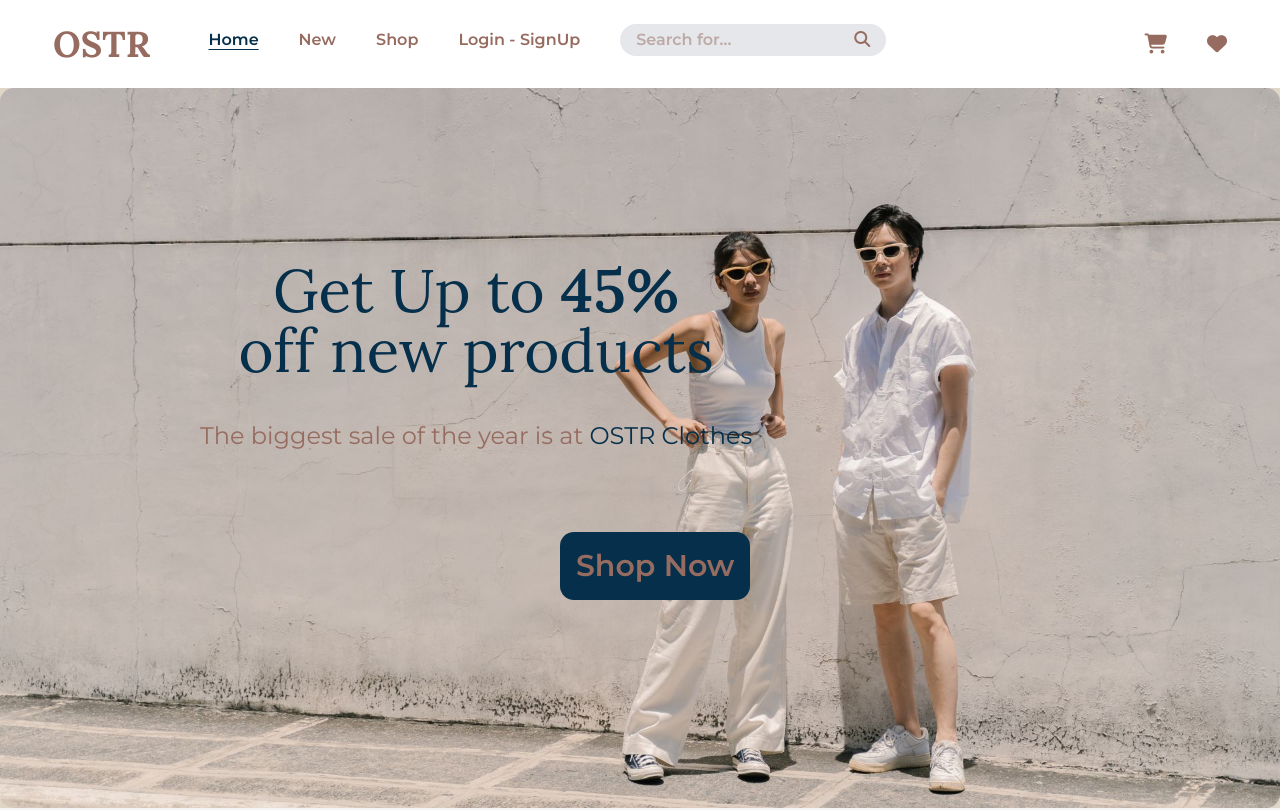
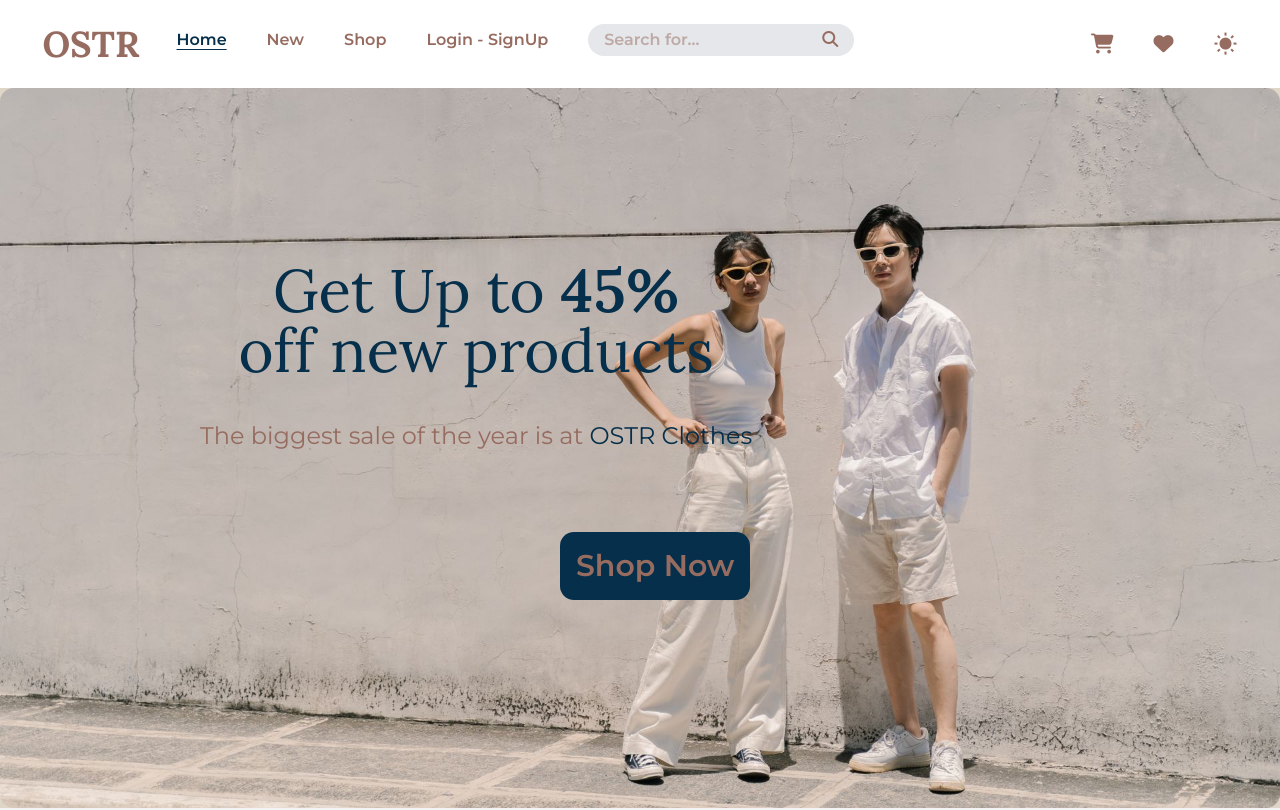
Before and after one commit to omrmhd5/OSTR, a React (Vite) app: page / in a window 1280 px wide. Shown: the top 810 px of the page. Built offline with nearby package versions, Linux system fonts and the light colour scheme.

Commit message:
DarkMode Done (No Colors)

```diff
--- /dev/null
+++ b/src/components/ui/DarkModeToggle.jsx
@@ -0,0 +1,28 @@
+// components/DarkModeToggle.jsx
+import { useEffect, useState } from "react";
+
+export default function DarkModeToggle() {
+  const [darkMode, setDarkMode] = useState(
+    () => localStorage.getItem("theme") === "dark"
+  );
+
+  useEffect(() => {
+    const html = document.documentElement;
+    if (darkMode) {
+      html.classList.add("dark");
+      localStorage.setItem("theme", "dark");
+    } else {
+      html.classList.remove("dark");
+      localStorage.setItem("theme", "light");
+    }
+  }, [darkMode]);
+
+  return (
+    <i
+      onClick={() => setDarkMode(!darkMode)}
+      className={`${
+        darkMode ? "ri-moon-fill" : "ri-sun-fill"
+      } transition-all duration-300 ease-in-out
+        hover:text-sky-950 hover:-translate-y-1 hover:scale-110 cursor-pointer text-2xl`}></i>
+  );
+}
--- a/src/components/ui/NavBar.jsx
+++ b/src/components/ui/NavBar.jsx
@@ -1,4 +1,5 @@
 import { Link, NavLink } from "react-router";
+import DarkModeToggle from "./DarkModeToggle";
 
 export default function NavBar() {
   return (
@@ -35,12 +36,17 @@ export default function NavBar() {
         </div>
       </ul>
 
-      <div className="flex text-xl gap-10">
+      <div className="flex text-xl items-center gap-10">
         {[
           { icon: "fa-cart-shopping", path: "/cart" },
           { icon: "fa-heart", path: "/wishlist" },
-        ].map((item) => (
+          { component: <DarkModeToggle /> },
+        ].map((item, index) =>
+          item.component ? (
+            item.component
+          ) : (
             <NavLink
+              key={index}
               to={item.path}
               className={({ isActive }) =>
                 `flex items-center justify-center transition-all duration-300 ease-in-out
@@ -50,7 +56,8 @@ export default function NavBar() {
               }>
               <i className={`fa-solid ${item.icon}`} />
             </NavLink>
-        ))}
+          )
+        )}
       </div>
     </nav>
   );
--- a/src/styles.css
+++ b/src/styles.css
@@ -7,12 +7,24 @@
 @import "tailwindcss";
 @import "tw-animate-css";
 
-@custom-variant dark (&:is(.dark *));
+body {
+  @apply bg-background text-background transition-all duration-750;
+}
 
 @theme {
   --color-bg_clr: #dfd6c7;
   --color-cn_clr: #f5efe0;
   --color-t_clr: #976c60;
+
+  --font-header: "Lora", "serif";
+  --font-paragraph: "Montserrat", "sans-serif";
+}
+
+.dark {
+  --color-bg_clr: #0000;
+  --color-cn_clr: #4b3705ce;
+  --color-t_clr: #ffffff;
+  --color-white: #0c1542;
 
   --font-header: "Lora", "serif";
   --font-paragraph: "Montserrat", "sans-serif";
@@ -130,6 +142,6 @@
     @apply border-border outline-ring/50;
   }
   body {
-    @apply bg-background text-foreground;
+    @apply bg-background text-foreground transition-colors duration-1000;
   }
 }
```
Lines whose indentation alone changed are shown as unchanged.
